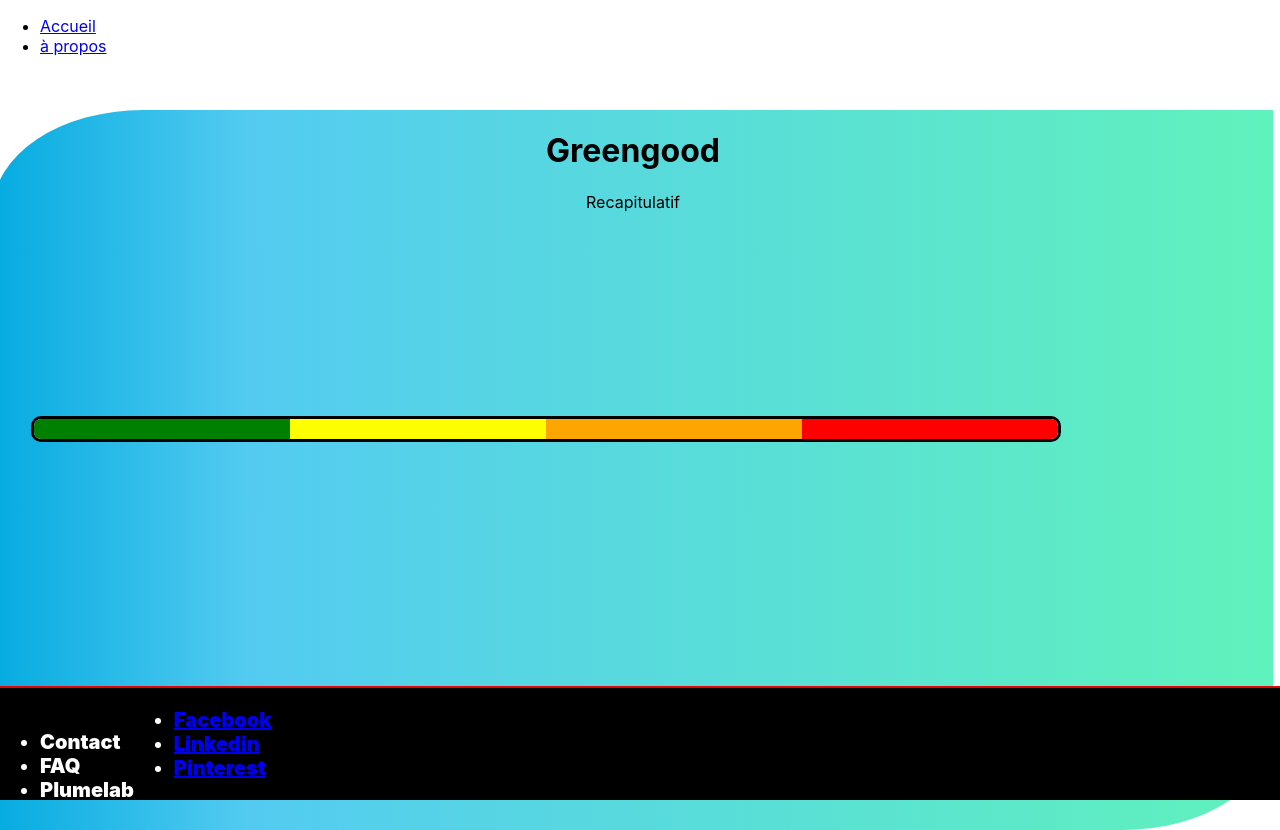
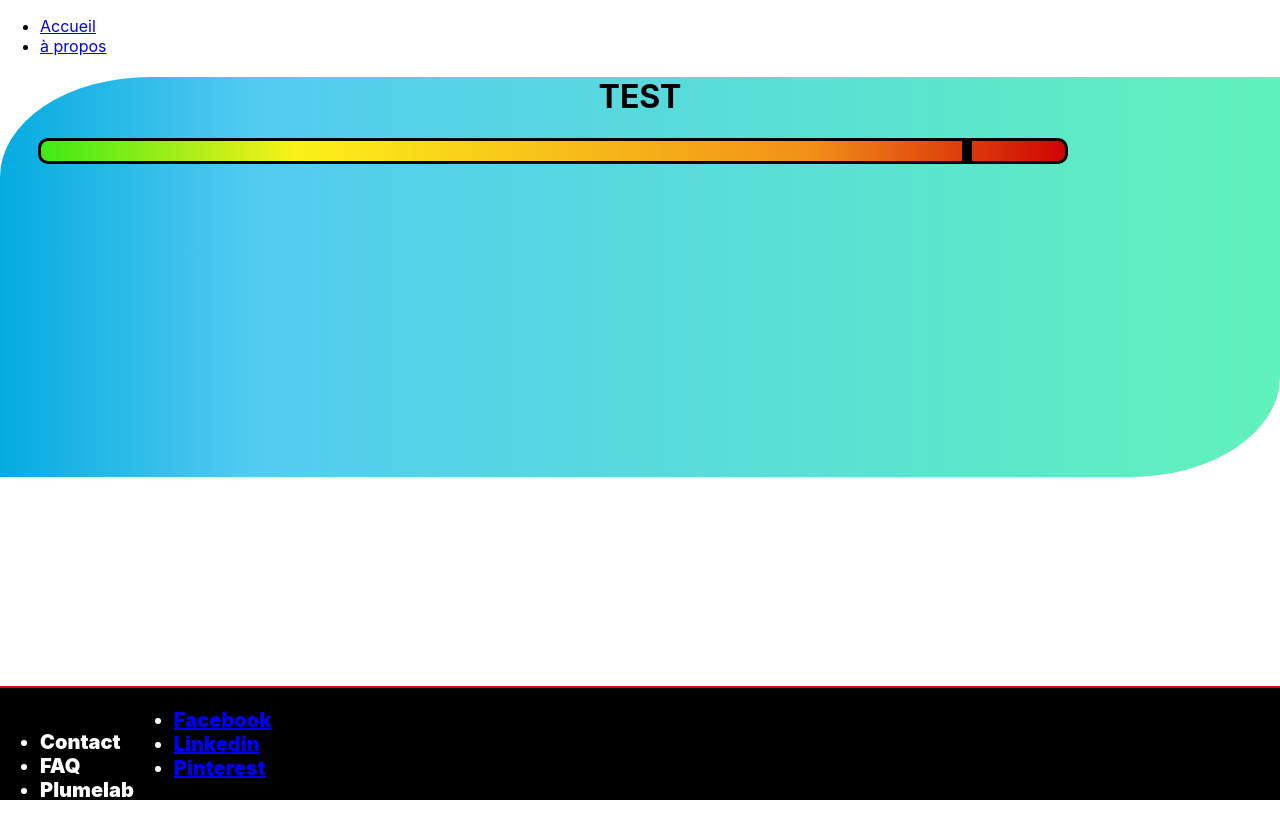
Before and after one commit to WildCodeSchool/Paris-0919-P2-Comparateur-de-prix, a React (Create React App) app: page /resultpage in a window 1280 px wide. After the commit the page ends 802 px from the top, so only its background shows below. Built offline with nearby package versions, Linux system fonts and the light colour scheme.

Commit message:
add form component Co-authored-by: Artigan <a@ww4.eu>

```diff
--- a/src/screen/Result-page.css
+++ b/src/screen/Result-page.css
@@ -1,20 +1,16 @@
-
 .container {
-  height: 90%;
+  margin: 0;
+  padding: 0;
+  height: 50vh;
   width: 100%;
-  position: absolute;
-background: linear-gradient(to right, #05abe0 0%,#53cbf1 20%,#60f2bc 100%);
+  background: linear-gradient(to right, #05abe0 0%,#53cbf1 20%,#60f2bc 100%);
   border-top-left-radius: 150px 100px;
   border-bottom-right-radius: 150px 100px;
-  margin-left: -7px;
-  margin-right: -7px;
-margin-top: 1cm;
+}
 
-}
 .all {
   text-align: center;
-  }
-
+}
 
 .echelle {
   width: 90%;
@@ -23,43 +19,22 @@ margin-top: 1cm;
   font-family: arial;
   max-width: 650px;
   margin-bottom: -4cm;
-
 }
 
 .Note {
   width: 80%;
   height: 20px;
-  background: white;
+  background: linear-gradient(to right, #3eea17 0%,#fcf119 25%,#f29018 75%,#cf0404 100%);
   border-radius: 10px;
   float: left;
   overflow: hidden;
-margin-left: 1cm;
-border: solid black;
+  margin-left: 1cm;
+  border: solid black;
 }
 
-.progress {
-  float: left;
-  width: 25%;
-  height: 20px;
-background: green;
-
+.cursor {
+  width: 10px;
+  height: 50px;
+  background-color: black;
+  margin-left: 90%;
 }
-.jeune {
-  float: left;
-  width: 25%;
-  height: 20px;
-background: yellow;
-}
-.warn{
-float: left;
-width: 25%;
-height: 20px;
-background:orange;
-
-}
-
-.warning
-{float: left;
-width: 25%;
-height: 20px;
-background:red;}
--- a/src/screen/Result-page.js
+++ b/src/screen/Result-page.js
@@ -7,18 +7,9 @@ function ResultPage() {
   return (
     <div className="all">
       <div className="container">
-        <div className="titre">
-          <h1>Greengood</h1>
-        </div>
-        <div className="recap">
-          <p> Recapitulatif</p>
-        </div>
-        <div className="echelle"></div>
+        <h1>TEST</h1>
         <div className="Note">
-          <div className="progress"></div>
-          <div className="jeune"></div>
-          <div className="warn"></div>
-          <div className="warning"></div>
+          <div className="cursor"></div>
         </div>
       </div>
     </div>
```
Also changed, not shown: src/components/Form.js (+4 -4 lines).
